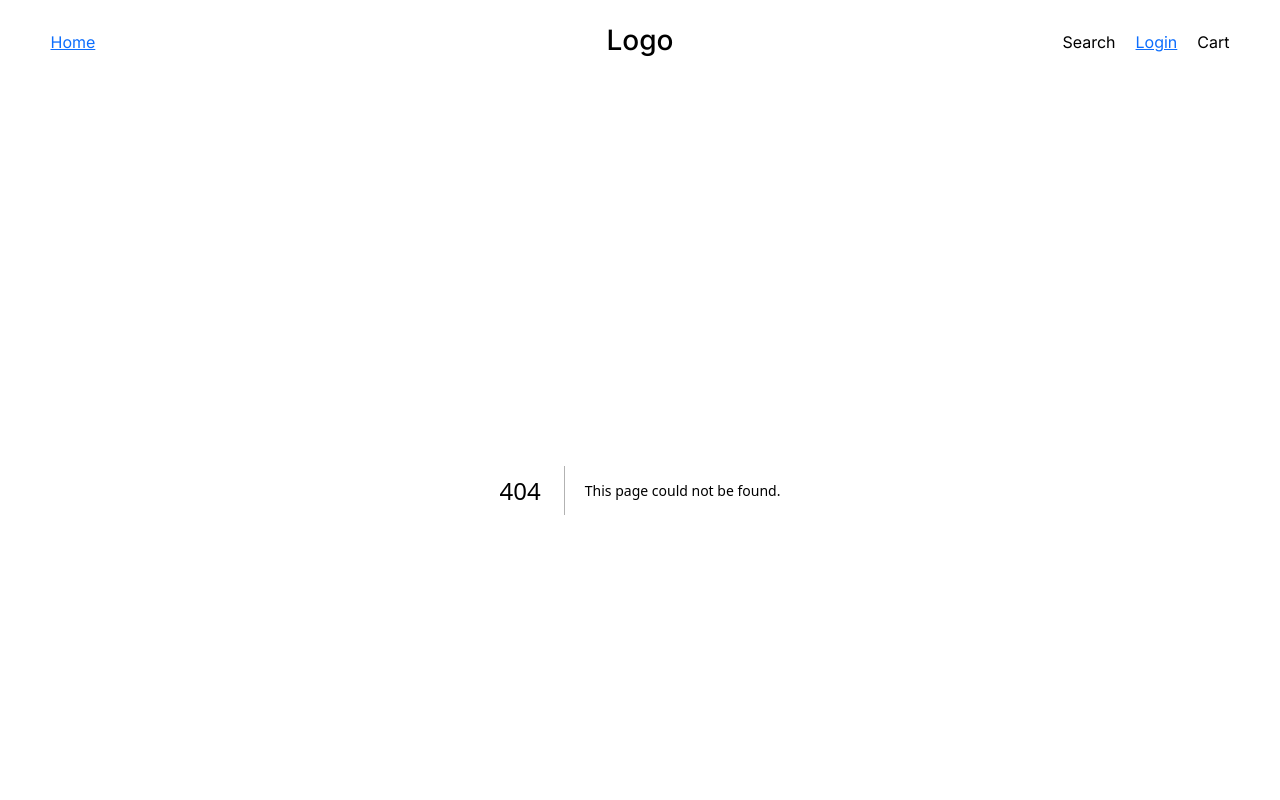
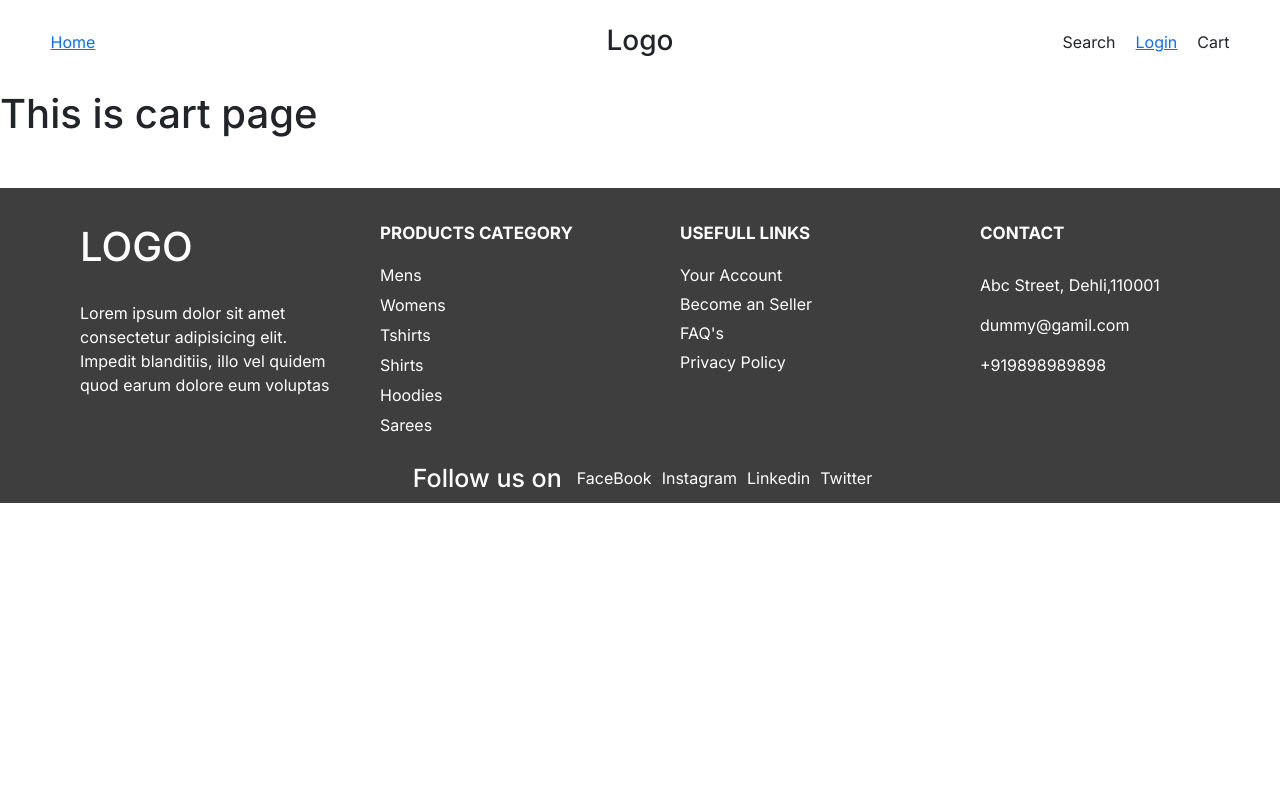
Before and after one commit to surendraSinghKamboj/dot-client-side, a Next.js app: page /mycart in a window 1280 px wide. Before the commit this address had no page. Shown: the top 800 px of the page. Built offline with nearby package versions, Linux system fonts and the light colour scheme.

Commit message:
some minner cahnges

```diff
--- a/src/app/Components/footer/Footer.css
+++ b/src/app/Components/footer/Footer.css
@@ -1,21 +1,19 @@
  .parent{
      color: white;
      background-color: rgb(63, 62, 62);
+     margin-top: 50px;
  }
  .Container{
     display: flex;
     flex-wrap: wrap;
-    /* border: 2px solid yellow; */
     /* height: 300px; */
     justify-content: center;
 
  }
  .sub-container{
-     /* border: 2px solid red; */
      width: 280px;
  }
  .logo{
-    /* font-size:30px; */
      margin-left: 40px;
      margin-top: 35px;
      margin-bottom: 30px;
@@ -26,7 +24,6 @@
  }
  .heading{
      font-size: 17px;
-     /* text-align: center; */
      margin-left: 40px;
      margin-top: 35px;
      margin-bottom: 30px;
@@ -78,7 +75,6 @@
 
  @media (max-width:1150px){
     .sub-container{
-        /* border: 2px solid red; */
         width: 250px;
     }
     .logo{
@@ -102,7 +98,6 @@
  }
  @media (max-width:1030px){
     .sub-container{
-        /* border: 2px solid red; */
         width: 220px;
     }
  }
@@ -111,7 +106,6 @@
         display: flex;
         flex-wrap: wrap;
         border: 2px solid yellow;
-        /* height: 300px; */
         justify-content: center;
         column-gap: 25px;
 
@@ -142,37 +136,31 @@
  }
  @media(min-width:1250px){
     .sub-container{
-        /* border: 2px solid red; */
         width: 300px;
     }
  }
  @media(min-width:1350px){
     .sub-container{
-        /* border: 2px solid red; */
         width: 330px;
     }
  }
  @media(min-width:1450px){
     .sub-container{
-        /* border: 2px solid red; */
         width: 350px;
     }
  }
  @media(min-width:1550px){
     .sub-container{
-        /* border: 2px solid red; */
         width: 380px;
     }
  }
  @media(min-width:1650px){
     .sub-container{
-        /* border: 2px solid red; */
         width: 410px;
     }
  }
  @media(min-width:1750px){
     .sub-container{
-        /* border: 2px solid red; */
         width: 430px;
     }
  }
--- a/src/app/Components/footer/Footer.jsx
+++ b/src/app/Components/footer/Footer.jsx
@@ -2,6 +2,7 @@
 import React from 'react'
 import './Footer.css';
 import logoImg from './user.png';
+import Link from 'next/link';
 // import HiOfficeBuilding from 'react-icons/hi';
 const Footer = () => {
   return (
@@ -24,7 +25,8 @@ const Footer = () => {
               </div>
               <div className='Usefull-links sub-container'>
                    <h1 className='heading usefullLinkParent'>USEFULL LINKS</h1>
-                    <a className='usefullLinks' href="">Your Account</a>
+                   <Link href={'/account/login'} className='usefullLinks'>Your Account</Link>
+                    {/* <a className='usefullLinks' href="">Your Account</a> */}
                     <a className='usefullLinks' href="">Become an Seller</a>
                     <a className='usefullLinks' href="">FAQ's</a>
                     <a className='usefullLinks' href="">Privacy Policy</a>
--- /dev/null
+++ b/src/app/mycart/page.js
@@ -0,0 +1,10 @@
+
+const page = () => {
+  return (
+    <div>
+       <h1>This is cart page</h1>
+    </div>
+  )
+}
+
+export default page
```
Also changed, not shown: src/app/mycart/page.css (added).
